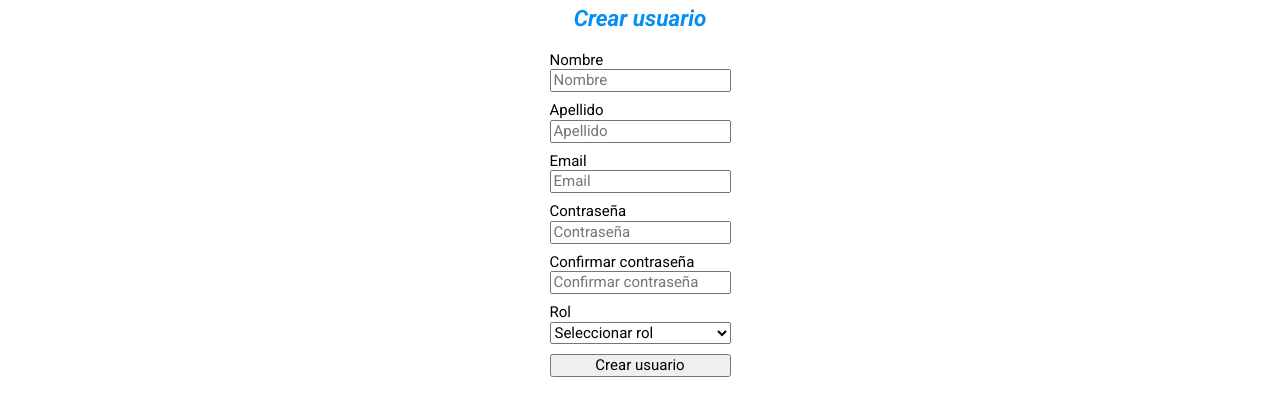
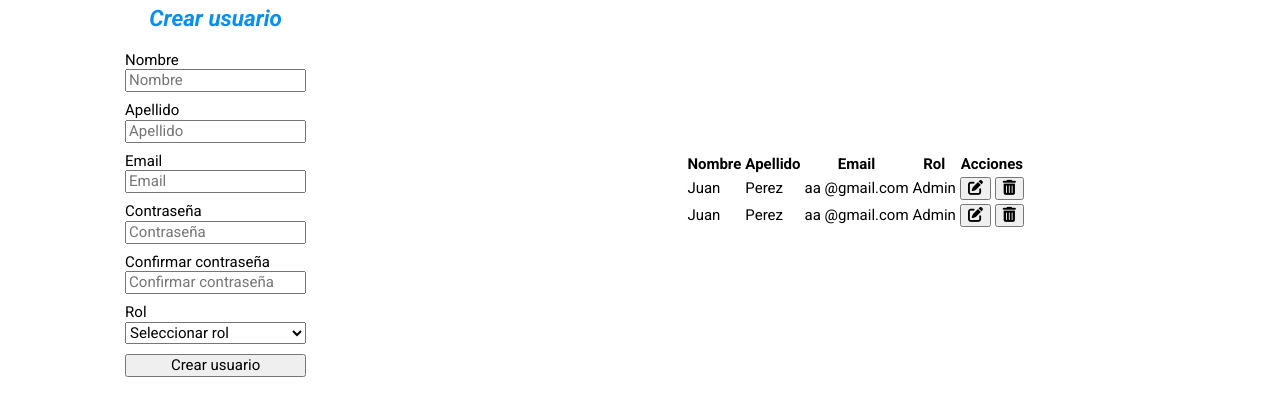
Before and after one commit to Stevenzn/Coffe-Break, a plain HTML site: page html/admin.html in a window 1280 px wide. Shown: the part 84-478 px from the top of the page. Drawn offline with Linux system fonts and the light colour scheme.

Commit message:
responsive admin

```diff
--- a/css/style.css
+++ b/css/style.css
@@ -430,6 +430,10 @@ figure, h2, p {
 /* Diseño dispositivos Tablets */
 @media screen and (min-width: 600px) {
 
+    .admin-container{
+        flex-direction: row;
+    }
+
     .form-login{
         width: 40%;
     }
```
